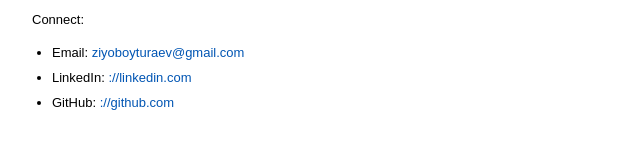
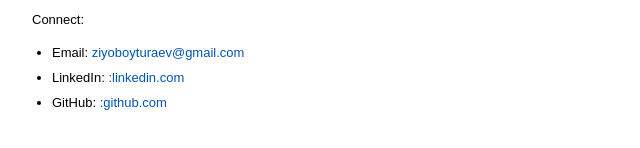
Before and after one commit to ziyoboyturaev/ziyoboyturaev.github.io, a plain HTML site: page index.html in a window 1280 px wide. Shown: the part 446-594 px from the top of the page, 178-818 px from the left. Drawn offline with Linux system fonts and the light colour scheme.

Commit message:
Fix formatting of LinkedIn and GitHub links
Corrected LinkedIn and GitHub links formatting.

```diff
--- a/index.html
+++ b/index.html
@@ -127,8 +127,8 @@
             <p>Connect:</p>
             <ul>
                 <li>Email: <a href="mailto:ziyoboyturaev@gmail.com">ziyoboyturaev@gmail.com</a></li>
-                <li>LinkedIn: <a href="https://linkedin.com">://linkedin.com</a></li>
-                <li>GitHub: <a href="https://github.com">://github.com</a></li>
+                <li>LinkedIn: <a href="https://linkedin.com">:linkedin.com</a></li>
+                <li>GitHub: <a href="https://github.com">:github.com</a></li>
             </ul>
 
         </div>
```
